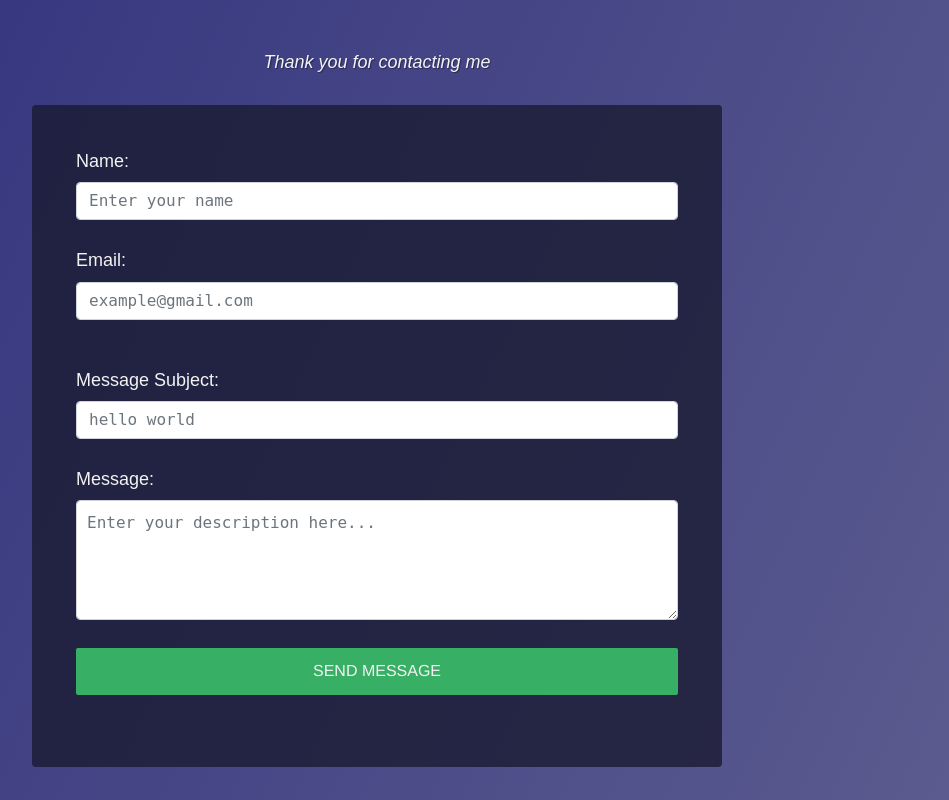
After one commit to mkyd-kill/Project-Portfolio, a PHP site: page /contact.html in a window 1280 px wide. The commit adds this page. Shown: the whole page, without its empty margins (263-1212 px from the left). Run offline with PHP 8.4, Linux system fonts and the light colour scheme.

Commit message:
Done with email sending

```diff
--- /dev/null
+++ b/contact.css
@@ -0,0 +1,157 @@
+:root {
+    --color-white: #f3f3f3;
+    --color-darkblue: #1b1b32;
+    --color-darkblue-alpha: rgba(27, 27, 50, 0.8);
+    --color-green: #37af65;
+  }
+
+  *,
+  *::before,
+  *::after {
+    box-sizing: border-box;
+  }
+
+  body {
+    font-family: 'Poppins', sans-serif;
+    font-size: 1rem;
+    font-weight: 400;
+    line-height: 1.4;
+    color: var(--color-white);
+    margin: 0;
+  }
+
+  /* mobile friendly alternative to using background-attachment: fixed */
+  body::before {
+    content: '';
+    position: fixed;
+    top: 0;
+    left: 0;
+    height: 100%;
+    width: 100%;
+    z-index: -1;
+    background: var(--color-darkblue);
+    background-image: linear-gradient(
+        115deg,
+        rgba(58, 58, 158, 0.7),
+        rgba(136, 136, 206, 0.6)
+      )
+  }
+      p {
+        font-size: 1.125rem;
+      }
+
+      p {
+        margin-top: 0;
+        margin-bottom: 0.5rem;
+      }
+
+      label {
+        display: flex;
+        align-items: center;
+        font-size: 1.125rem;
+        margin-bottom: 0.5rem;
+      }
+
+      #emailtext {
+        color: red;
+        visibility: hidden;
+        margin-top: 0%;
+        margin-bottom: 0.3%;
+        font-size: smaller;
+      }
+
+      input,
+      button,
+      select,
+      textarea {
+        margin: 0;
+        font-family: inherit;
+        font-size: inherit;
+        line-height: inherit;
+      }
+
+      button {
+        border: none;
+      }
+
+      .container {
+        width: 100%;
+        margin: 3.125rem auto 0 auto;
+      }
+
+      @media (min-width: 576px) {
+        .container {
+          max-width: 540px;
+        }
+      }
+
+      @media (min-width: 768px) {
+        .container {
+          max-width: 720px;
+        }
+      }
+
+      .header {
+        padding: 0 0.625rem;
+        margin-bottom: 1.875rem;
+      }
+
+      .description {
+        font-style: italic;
+        font-weight: 200;
+        text-shadow: 1px 1px 1px rgba(0, 0, 0, 0.4);
+      }
+      .text-center {
+        text-align: center;
+      }
+
+      /* form */
+      form {
+        background: var(--color-darkblue-alpha);
+        padding: 2.5rem 0.625rem;
+        border-radius: 0.25rem;
+      }
+
+      @media (min-width: 480px) {
+        form {
+          padding: 2.5rem;
+        }
+      }
+
+      .form-control {
+        font-family: monospace;
+      }
+
+      .form-group {
+        margin: 0 auto 1.25rem auto;
+        padding: 0.25rem;
+      }
+      .input-textarea {
+        min-height: 120px;
+        width: 100%;
+        padding: 0.625rem;
+        resize: vertical;
+      }
+
+      .submit-button {
+        display: block;
+        width: 100%;
+        padding: 0.75rem;
+        background: var(--color-green);
+        color: inherit;
+        border-radius: 2px;
+        cursor: pointer;
+        font-family: 'Franklin Gothic Medium', 'Arial Narrow', Arial, sans-serif;
+      }
+
+      button:hover {
+        animation-name: background-color;
+        color: #1b1b32;
+        animation-duration: 800ms;
+      }
+
+      @keyframes background-color {
+        100% {
+          background-color: dimgray;
+        }
+      }
--- /dev/null
+++ b/contact.html
@@ -0,0 +1,114 @@
+<!doctype html>
+<html lang="en">
+    <head>
+        <meta charset="utf-8">
+        <meta http-equiv="X-UA-Compatible" content="IE=edge">
+        <meta name="viewport" content="width=device-width, initial-scale=1, shrink-to-fit=yes">
+        <meta name="description" content="">
+        <meta name="docsearch:language" content="en">
+        <meta http-equiv="x-dns-prefetch-control" content="on">
+        <meta name="theme-color" content="#000000">
+        <link rel="stylesheet" href="https://maxcdn.bootstrapcdn.com/bootstrap/4.0.0/css/bootstrap.min.css" integrity="sha384-Gn5384xqQ1aoWXA+058RXPxPg6fy4IWvTNh0E263XmFcJlSAwiGgFAW/dAiS6JXm" crossorigin="anonymous">
+        <link rel="stylesheet" type="text/css" href="contact.css" media="all">
+        <title>SendMail</title>
+
+        <!-- Script link -->
+        <script src="contact.js"></script>
+        <script src="inspect.js"></script>
+    </head>
+
+    <body oncontextmenu="return false;">
+        <main class="container">
+            <header class="header">
+                <p id="description" class="description text-center">Thank you for contacting me</p>
+            </header>
+
+            <!-- The form input -->
+              <form id="contact-form" action="https://formspree.io/romeomureithi@gmail.com" method="POST" encrypt="multipart/form-data">
+
+                <div class="form-group" oncontextmenu="return false;">
+                  <label id="name-label" for="inputName">Name:</label>
+                  <input type="text" name="fullname" id="name" class="form-control" placeholder="Enter your name" required>
+                </div>
+
+                <div class="form-group" oncontextmenu="return false;">
+                  <label id="email-label" for="inputEmail">Email:</label>
+                  <input type="email" name="_replyto" id="email" class="form-control" placeholder="example@gmail.com" required>
+                  <label id="emailtext">Invalid</label>
+                </div>
+
+                <div class="form-group" oncontextmenu="return false;">
+                  <label id="subject-label" for="inputSubject">Message Subject:</label>
+                  <input type="text" name="messageSubject" id="messageSubject" class="form-control" placeholder="hello world" required>
+                </div>
+
+                <div class="form-group" oncontextmenu="return false;">
+                  <label id="message-label" for="inputMessage">Message:</label>
+                  <textarea name="message" id="comment" class="input-textarea form-control" placeholder="Enter your description here..." required></textarea>
+                </div>
+
+                <div class="form-group">
+                    <button onclick="validate()" type="submit" id="submit" class="submit-button" value="Info submit" method="POST">
+                      SEND MESSAGE
+                    </button>
+                    <p id="contact-form-status"></p>
+                </div>
+              </form>
+        </main>
+
+      <!-- Js, jquery and boostrap -->
+        <script src="https://code.jquery.com/jquery-3.5.1.slim.min.js" integrity="sha384-DfXdz2htPH0lsSSs5nCTpuj/zy4C+OGpamoFVy38MVBnE+IbbVYUew+OrCXaRkfj" crossorigin="anonymous"></script>
+        <script src="https://cdn.jsdelivr.net/npm/popper.js@1.16.0/dist/umd/popper.min.js" integrity="sha384-Q6E9RHvbIyZFJoft+2mJbHaEWldlvI9IOYy5n3zV9zzTtmI3UksdQRVvoxMfooAo" crossorigin="anonymous"></script>
+        <script src="https://stackpath.bootstrapcdn.com/bootstrap/4.5.0/js/bootstrap.min.js" integrity="sha384-OgVRvuATP1z7JjHLkuOU7Xw704+h835Lr+6QL9UvYjZE3Ipu6Tp75j7Bh/kR0JKI" crossorigin="anonymous"></script>
+      <!-- End -->
+
+        <script>
+          window.addEventListener("DOMContentLoaded", function() {
+
+            // get the form elements defined in your form HTML above
+
+            var name = document.getElementById('name'),
+                email = document.getElementById('email'),
+                subject = document.getElementById('messageSubject'),
+                message = document.getElementById('comment');
+
+            // Success and Error functions for after the form is submitted
+
+            function success() {
+              form.reset();
+              button.style = "display: none ";
+              alert('Thanks');
+            }
+
+            function error() {
+              alert('Ooops! There was a problem');
+            }
+
+            // handle the form submission event
+
+            form.addEventListener("submit", function(ev) {
+              ev.preventDefault();
+              var data = new FormData(form);
+              ajax(form.method, form.action, data, success, error);
+            });
+          });
+
+          // helper function for sending an AJAX request
+
+          function ajax(method, url, data, success, error) {
+            var xhr = new XMLHttpRequest();
+            xhr.open(method, url);
+            xhr.setRequestHeader("Accept", "application/json");
+            xhr.onreadystatechange = function() {
+              if (xhr.readyState !== XMLHttpRequest.DONE) return;
+              if (xhr.status === 200) {
+                success(xhr.response, xhr.responseType);
+              } else {
+                error(xhr.status, xhr.response, xhr.responseType);
+              }
+            };
+            xhr.send(data);
+          }
+        </script>
+    </body>
+</html>
--- /dev/null
+++ b/contact.js
@@ -0,0 +1,34 @@
+// email verification
+
+$('#contact-form').submit(function(e) {
+    var name = document.getElementById('name'),
+        email = document.getElementById('email'),
+        subject = document.getElementById('messageSubject'),
+        message = document.getElementById('comment');
+
+    if (!name.value || !email.value || !subject.value || !message.value) {
+        alertify.error('Please check your entries')
+    }
+    else {
+        // email validation
+        function validate(){
+            var email = document.getElementById('email').value;
+
+            var regx = /^([a-zA-Z0-9\.-]+)@([a-zA-Z0-9\.-]+).([a-z]{2, 8})(.[a-z]{2, 8})$/;
+                if (regx.test(email)){
+                    $.ajax({
+                    url: "https://formspree.io/romeomureithi@gmail.com",
+                    method: "POST",
+                    data: $('#contact-form').serialize(),
+                    datatype: "json"
+                    });
+                    e.preventDefault()
+                    $(this).get(0).reset()
+                    alertify.success('Message Sent')
+                }
+                else {
+                    alertify.error('Incorrect entities');
+                }
+        }
+    }
+})
--- a/error.css
+++ /dev/null
@@ -1,4 +0,0 @@
-body {
-    width: auto;
-    height: auto;
-}
```
Also changed, not shown: 404-error.html (deleted, +0 -13 lines), index.html (+3 -4 lines), style.css (+3 -4 lines), .htaccess (deleted), package-lock.json (added).
